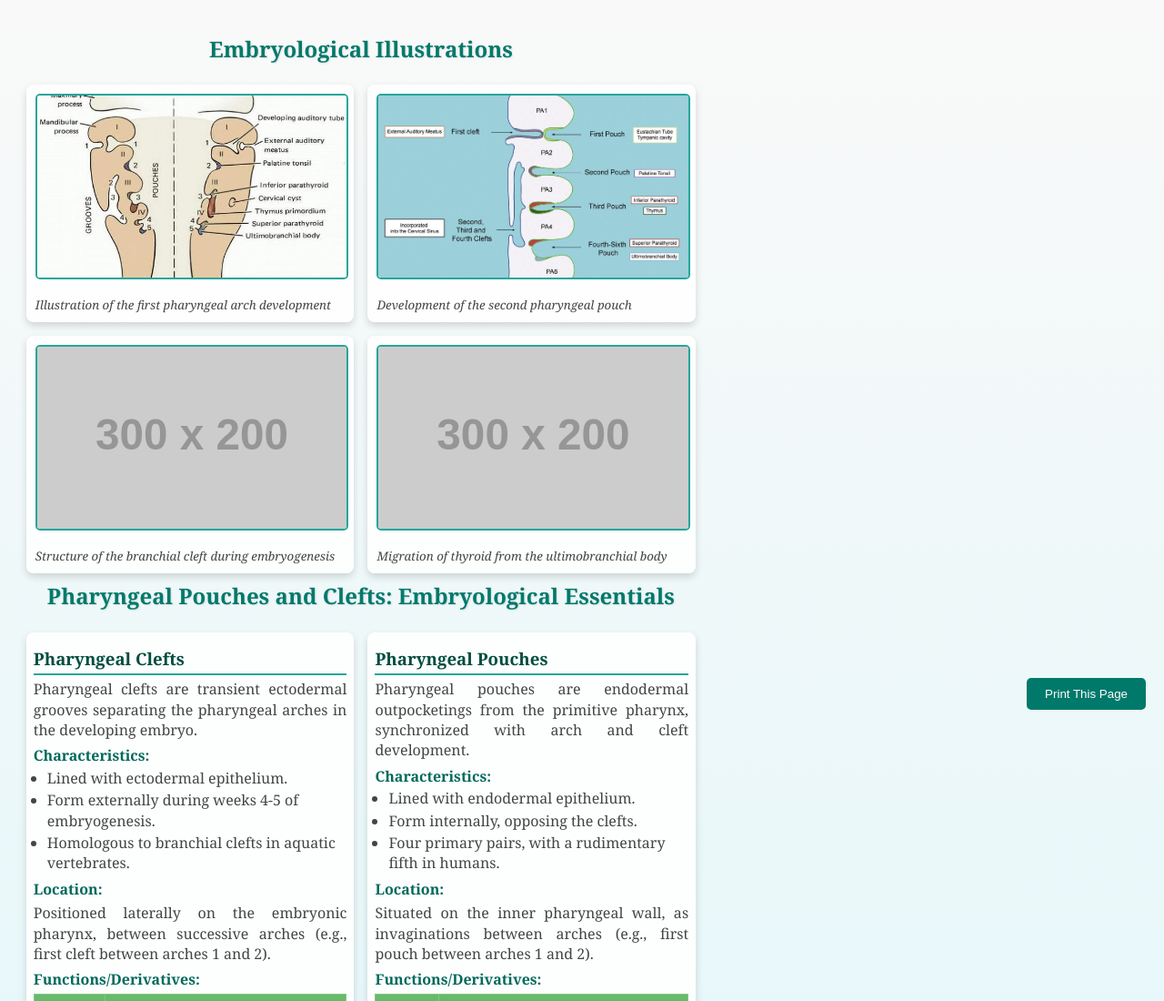
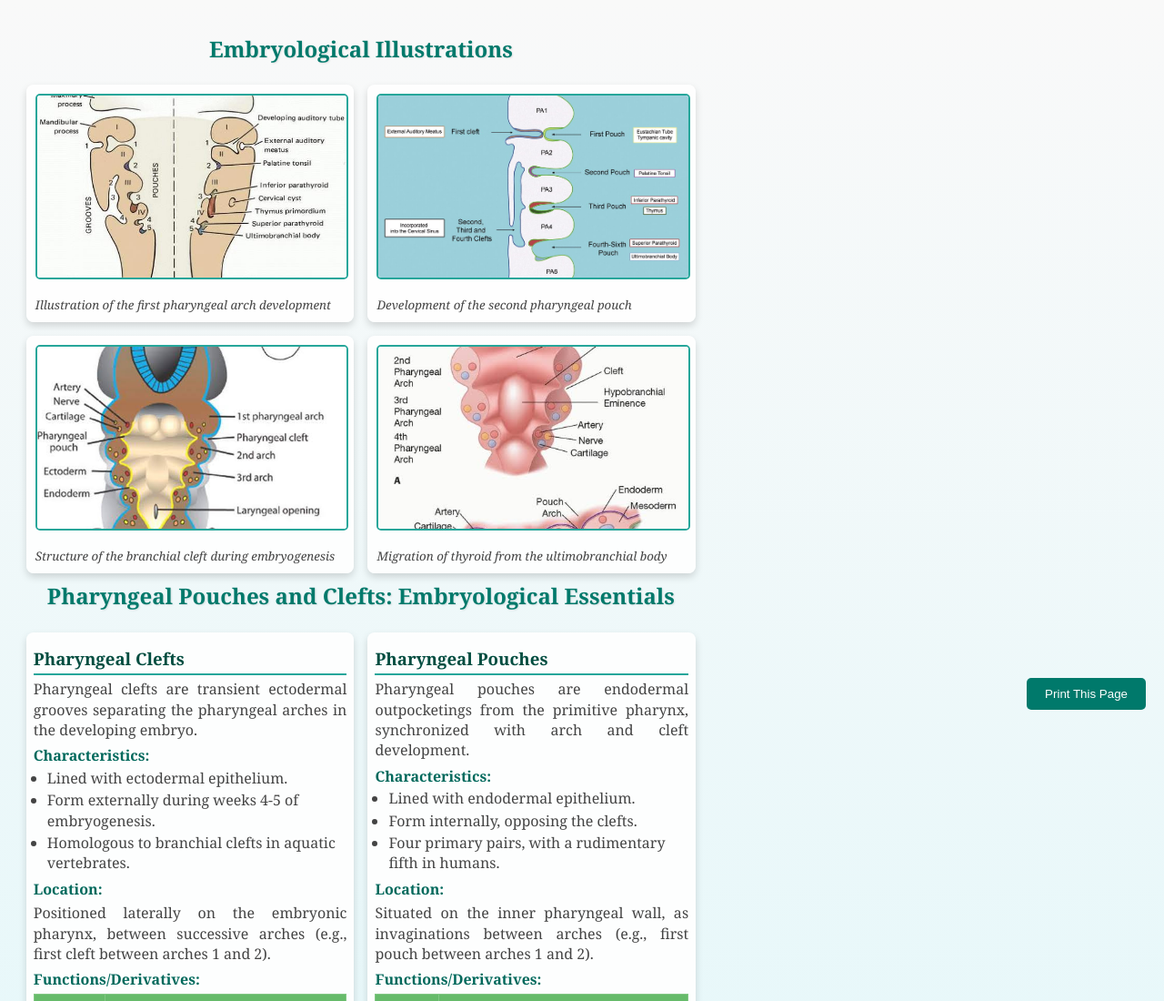
Before and after one commit to nayeemislamnishad/ANH102, a plain HTML site: page index.html in a window 1280 px wide. Shown: the top 1100 px of the page at 91% size. Drawn offline with Linux system fonts and the light colour scheme; placeholder pictures from the web are drawn by us; a web font is replaced by a local one.

Commit message:
Update index.html

```diff
--- a/index.html
+++ b/index.html
@@ -470,11 +470,11 @@
             <p>Development of the second pharyngeal pouch</p>
         </div>
         <div class="image-card">
-            <img src="https://via.placeholder.com/300x200?text=Branchial+Cleft" alt="Branchial Cleft">
+            <img src="image3.jpg" alt="Branchial Cleft">
             <p>Structure of the branchial cleft during embryogenesis</p>
         </div>
         <div class="image-card">
-            <img src="https://via.placeholder.com/300x200?text=Thyroid+Migration" alt="Thyroid Migration">
+            <img src="image4.jpg" alt="Thyroid Migration">
             <p>Migration of thyroid from the ultimobranchial body</p>
         </div>
     </div>
```
